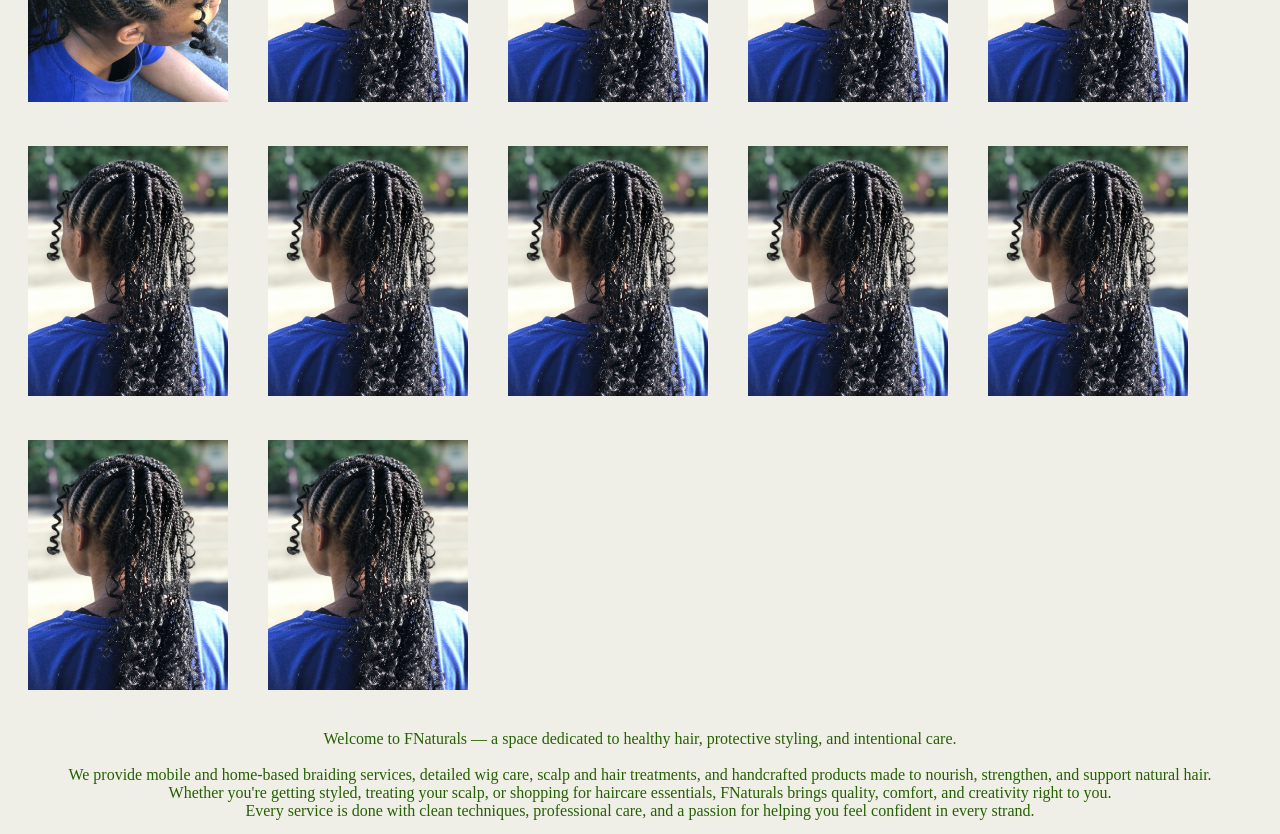
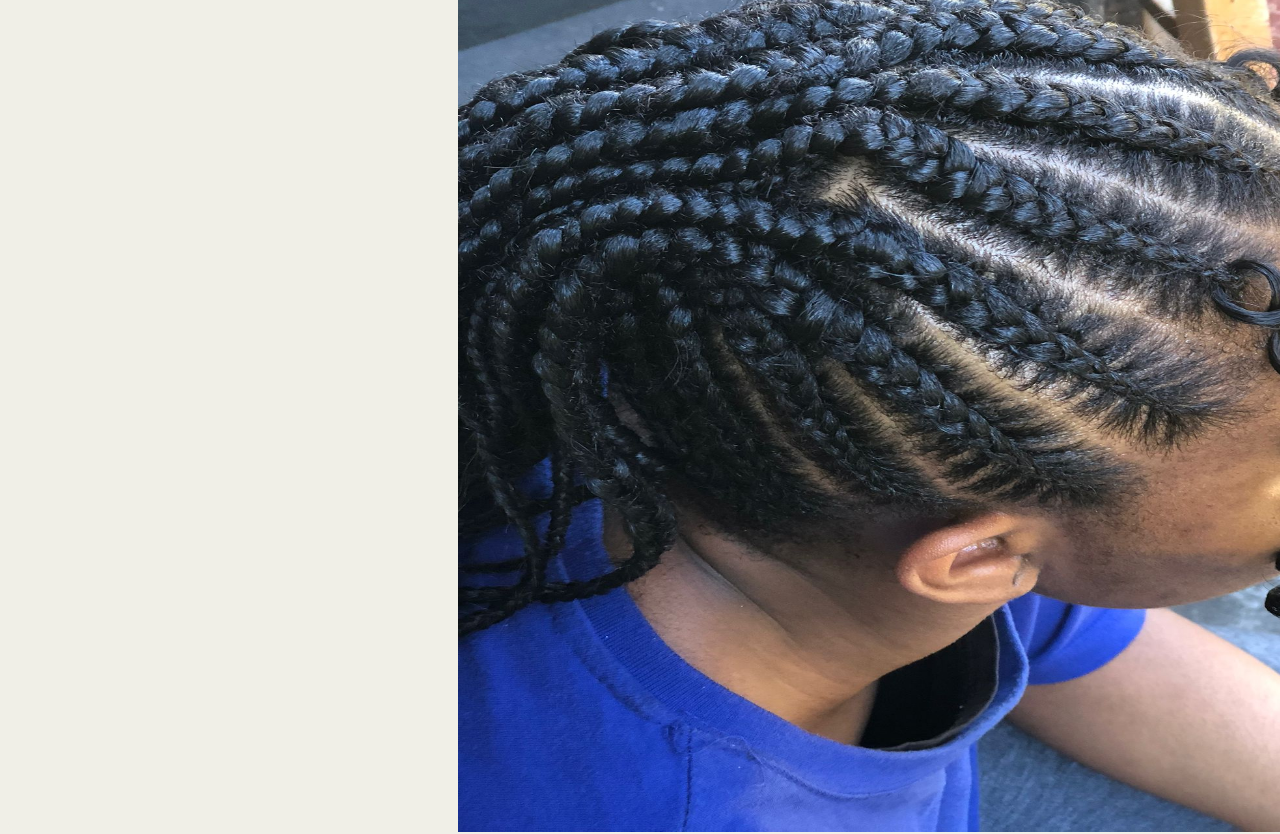
Before and after one commit to SilentStorm227/FaNatural, a React (Vite) app: page / in a window 1280 px wide. Shown: the part 380-1214 px from the top of the page. Built offline with nearby package versions, Linux system fonts and the light colour scheme.

Commit message:
willcontinue latter

```diff
--- a/src/components/pages/Home.jsx
+++ b/src/components/pages/Home.jsx
@@ -1,4 +1,4 @@
-import React from "react";
+import React, {useState, useEffect} from "react";
 import pic1 from "../images/pic1.jpeg"
 import pic2 from "../images/pic2.jpeg"
 import "../style/home.css"
@@ -9,9 +9,11 @@ function Home(){
             <div className="toptext">
             <h1>FaNaturals</h1>
             </div>
-            <div className="container-fluid mt5">
-                <div className="card-body">
+            {/* <div className="container-fluid mt5">
+                <div className="card-body"> */}
             <img src={pic1} className="card"/>
+            <img src={pic2} className="card"/>
+            {/* <img src={pic2} className="card"/>
             <img src={pic2} className="card"/>
             <img src={pic2} className="card"/>
             <img src={pic2} className="card"/>
@@ -20,11 +22,9 @@ function Home(){
             <img src={pic2} className="card"/>
             <img src={pic2} className="card"/>
             <img src={pic2} className="card"/>
-            <img src={pic2} className="card"/>
-            <img src={pic2} className="card"/>
-            <img src={pic2} className="card"/>
-                </div>
-            </div>
+            <img src={pic2} className="card"/> */}
+                {/* </div>
+            </div> */}
         <p className="description">Welcome to FNaturals — a space dedicated to healthy hair, protective styling, and intentional care.<br /> <br />
 We provide mobile and home-based braiding services, detailed wig care, scalp and hair treatments, and handcrafted products made to nourish, strengthen, and support natural hair.<br /> Whether you're getting styled, treating your scalp, or shopping for haircare essentials, FNaturals brings quality, comfort, and creativity right to you. <br />Every service is done with clean techniques, professional care, and a passion for helping you feel confident in every strand.</p>
         </div>
--- a/src/components/style/home.css
+++ b/src/components/style/home.css
@@ -5,10 +5,10 @@
 }
 
 .card{
-    width: 200px;
-    height: 250px;
+    width: 1000px;
+    height: 1000px;
     border-radius: 10px;
-    padding: 20px;
+    padding-left: 450px;
 }
 
 .description{
```
